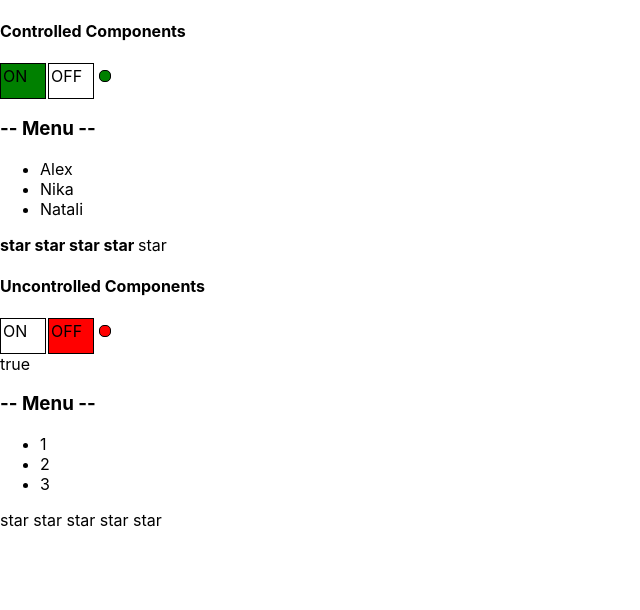
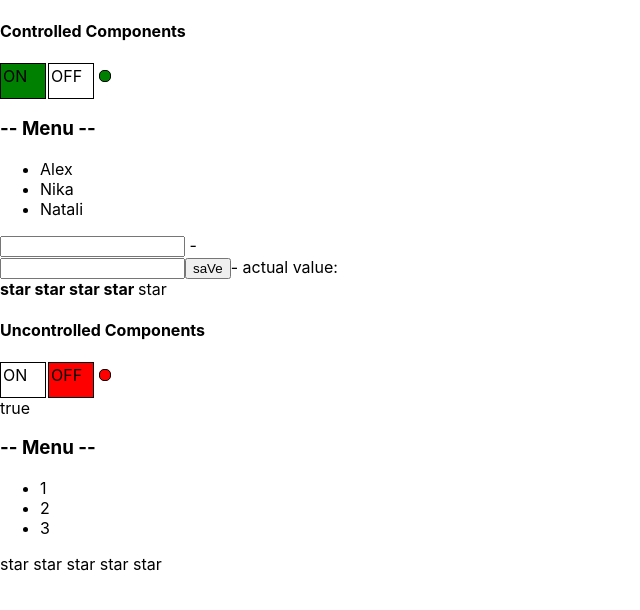
Before and after one commit to phoenix2307/Kabsda_kak_prosto, a React (Create React App) app: page / in a window 1280 px wide. Shown: the top 610 px of the page, without its empty margins (0-640 px from the left). Built offline with nearby package versions, Linux system fonts and the light colour scheme.

Commit message:
12 - uncontolled input, useRef

```diff
--- a/src/components/Accordion/Accordion.tsx
+++ b/src/components/Accordion/Accordion.tsx
@@ -1,4 +1,6 @@
-import React from "react";
+import React, {ChangeEvent, useState} from "react";
+import {Inp} from "../Input/Input";
+import {InpRef} from "../Input/InputRef";
 
 type ItemType = {
     title: string
@@ -13,11 +15,19 @@ type AccordionPropsType = {
     onClick: (value: any) => void
 }
 
+
 function Accordion(props: AccordionPropsType) {
+    // const [value, setValue] = useState <ChangeEvent<HTMLInputElement> | string>('')
 
     return <div>
         <AccordionTitle title={props.titleValue} click={props.onChange}/>
         {!props.collapsed && <AccordionBody items={props.items} onClick={props.onClick}/>}
+        <div>
+            {/*<Inp changeInputValue={changeInputValue}/> - {value}*/}
+            <Inp/>
+            <InpRef/>
+        </div>
+
     </div>
 
 }
@@ -39,10 +49,11 @@ type AccordionBodyPropsType = {
 
 function AccordionBody(props: AccordionBodyPropsType) {
     return <ul>
-        {props.items.map( (i, index) => <li
+        {props.items.map((i, index) => <li
             key={index}
-        onClick={()=>props.onClick(i.value)}>{i.title}</li>)}
+            onClick={() => props.onClick(i.value)}>{i.title}</li>)}
     </ul>
 }
 
+
 export default Accordion
--- /dev/null
+++ b/src/components/Input/Input.tsx
@@ -0,0 +1,30 @@
+import React, {ChangeEvent, ChangeEventHandler, useState} from "react";
+
+/*export type InpType = {
+    changeInputValue: (value: ChangeEvent<HTMLInputElement> | string) => void
+}
+export const Inp = (props: InpType) => {
+
+    return (
+        <div>
+            <input onChange={(event) => {
+                let valueChanged = event.currentTarget.value
+                props.changeInputValue(valueChanged)
+
+            }}/>
+        </div>
+    )
+}*/
+
+export const Inp = () => {
+        const [value, setValue] = useState('')
+    const change = (event: ChangeEvent<HTMLInputElement>) => {
+        let valueChanged = event.currentTarget.value
+        setValue(valueChanged)
+    }
+    return (
+        <div>
+            <input onChange={change}/> - {value}
+        </div>
+    )
+}
--- /dev/null
+++ b/src/components/Input/InputRef.tsx
@@ -0,0 +1,19 @@
+import React, {useRef, useState} from "react";
+
+
+export const InpRef = () => {
+    const [value, setValue] = useState('')
+    const inputRef = useRef <HTMLInputElement>(null)
+    const save = () => {
+        let el = inputRef.current as HTMLInputElement
+        setValue(el.value)
+    }
+
+    return (
+        <div>
+            <input ref={inputRef}/>
+            <button onClick={save}>saVe</button>
+            - actual value: {value}
+        </div>
+    )
+}
```
